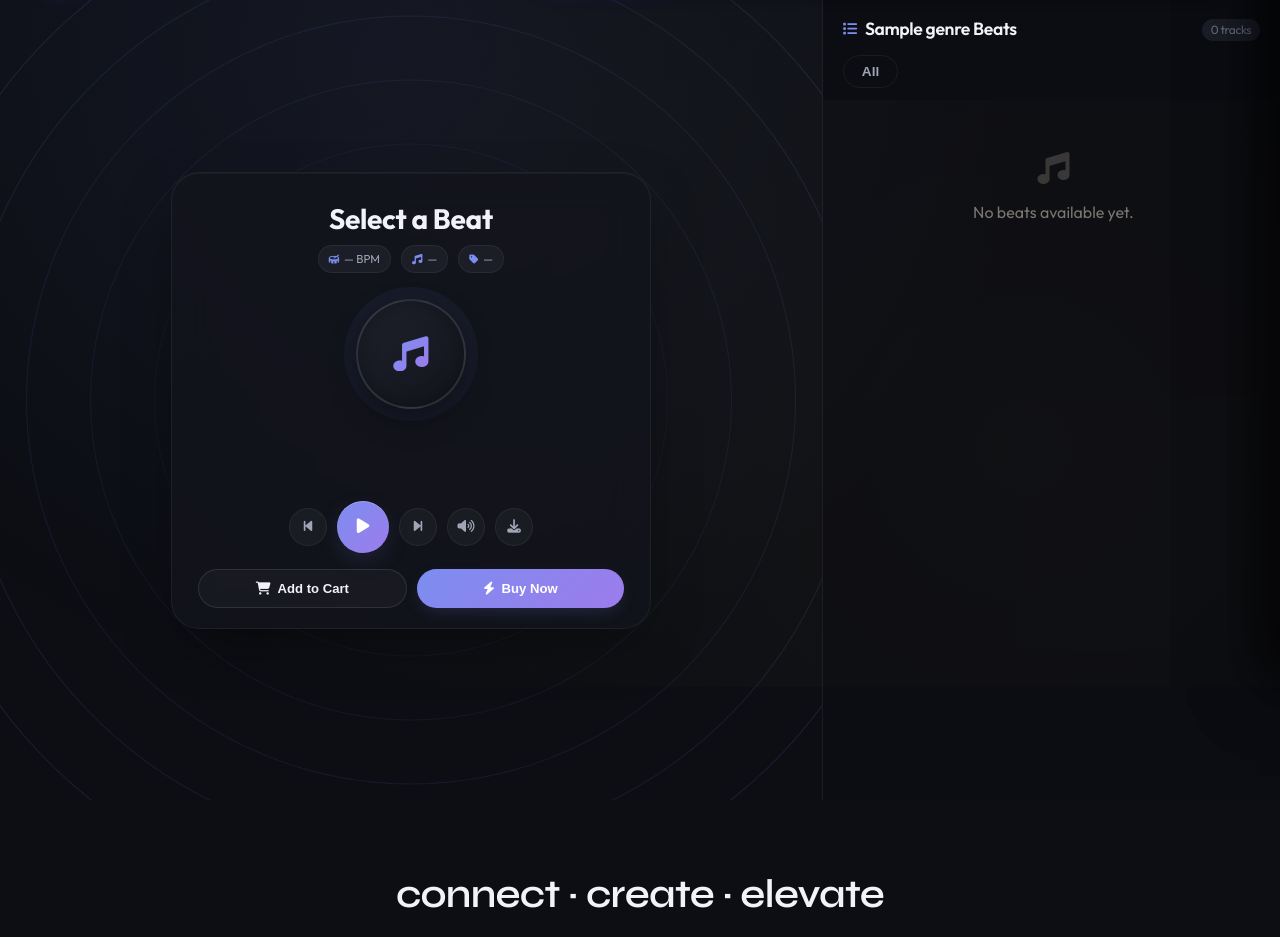
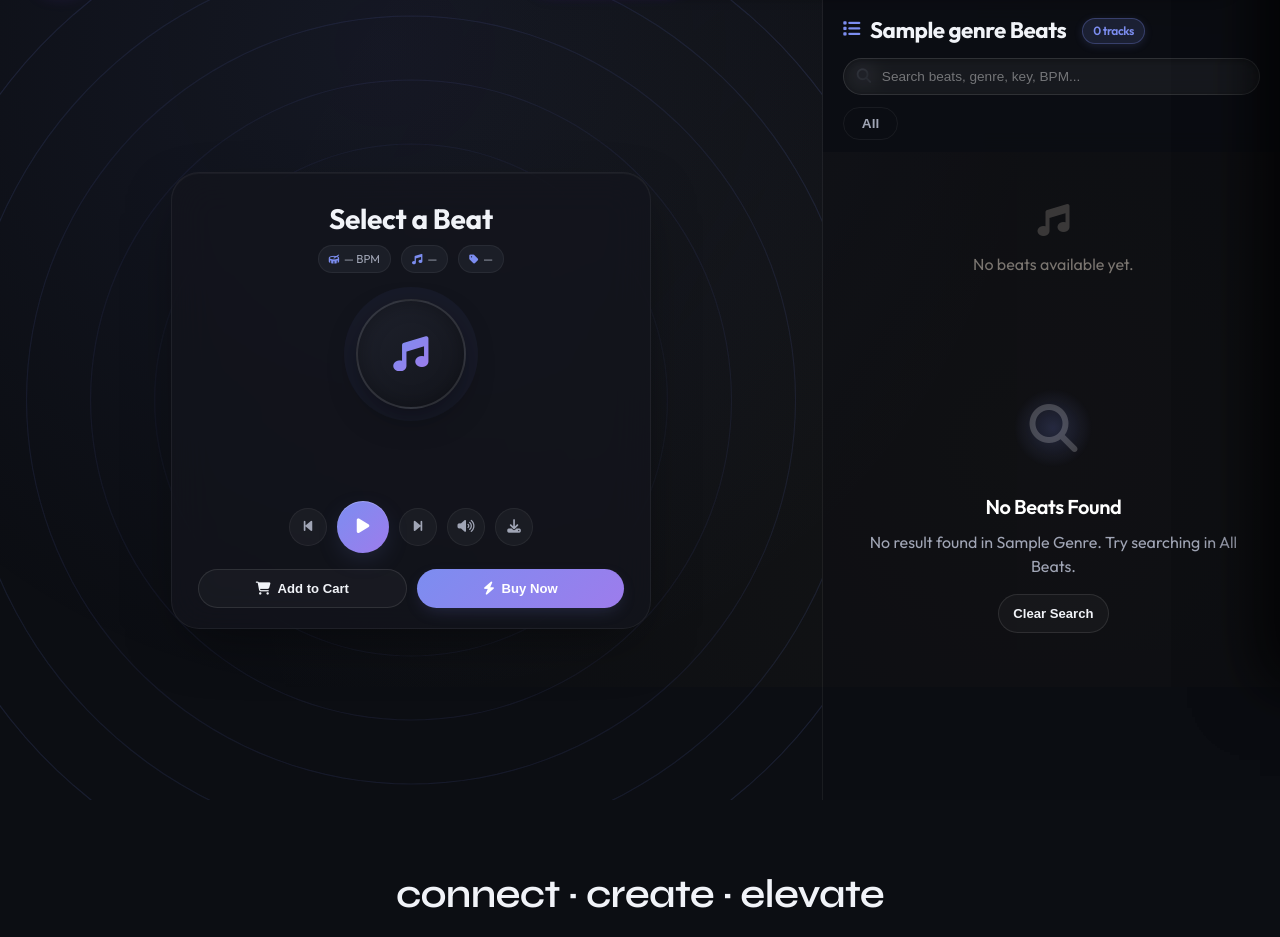
Before and after one commit to adeelabbasi111/XloveBeatz, a Flask app: a page that uses templates/player.html in a window 1280 px wide. Shown: the part 113-1050 px from the top of the page. Run offline with Flask 3, Linux system fonts and the light colour scheme; tables that the repository leaves empty hold one stand-in row (values such as "Sample post"); parts of the project's set-up code (start-up, migrations or seed data) failed here and were passed over.

Commit message:
Fix the fire glitch and the tracklist genre clipping

```diff
--- a/static/css/player-bundle.css
+++ b/static/css/player-bundle.css
@@ -645,28 +645,138 @@ TRACKLIST PANEL
   backdrop-filter: blur(10px);
 }
 
+.panel-header-top {
+  display: flex;
+  flex-direction: column;
+  align-items: stretch;
+  gap: 12px;
+  margin-bottom: 12px;
+}
+
 .panel-header h2 {
-  font-size: 1.1rem;
-  font-weight: 600;
-  display: flex;
-  align-items: center;
-  gap: 8px;
-  margin-bottom: 12px;
+  font-size: 1.4rem;
+  font-weight: 700;
+  display: flex;
+  align-items: flex-start;
+  flex-wrap: wrap;
+  gap: 10px;
+  margin-bottom: 0;
+  line-height: 1.3;
 }
 
 .panel-header h2 i {
   color: var(--accent-soft);
+  font-size: 1.1rem;
+  margin-top: 4px;
+}
+
+#tracklistTitle {
+  word-break: break-word;
+}
+
+.track-count {
+  font-weight: 600;
+  font-size: 0.75rem;
+  color: var(--accent-soft);
+  padding: 4px 10px;
+  background: rgba(124, 141, 240, 0.15);
+  border: 1px solid rgba(124, 141, 240, 0.3);
+  border-radius: 20px;
+  white-space: nowrap;
+  flex-shrink: 0;
+  align-self: center;
+  margin-left: 6px;
+  box-shadow: 0 2px 8px rgba(124, 141, 240, 0.15);
+}
+
+/* Search Bar (Glassmorphism) */
+.tracklist-search {
+  position: relative;
+  width: 100%;
+}
+
+.tracklist-search .search-icon {
+  position: absolute;
+  left: 14px;
+  top: 50%;
+  transform: translateY(-50%);
+  color: var(--text-muted);
   font-size: 0.9rem;
-}
-
-.track-count {
-  font-weight: 400;
-  font-size: 0.75rem;
-  color: var(--text-muted);
-  margin-left: auto;
-  padding: 2px 9px;
-  background: var(--bg-elevated);
-  border-radius: 20px;
+  pointer-events: none;
+  transition: color 0.3s ease;
+}
+
+.tracklist-search input {
+  width: 100%;
+  background: rgba(255, 255, 255, 0.05);
+  border: 1px solid rgba(255, 255, 255, 0.1);
+  border-radius: 30px;
+  padding: 10px 14px 10px 38px;
+  color: #fff;
+  font-size: 0.85rem;
+  outline: none;
+  backdrop-filter: blur(10px);
+  box-shadow: inset 0 2px 4px rgba(0, 0, 0, 0.2);
+  transition: all 0.3s ease;
+}
+
+.tracklist-search input::placeholder {
+  color: rgba(255, 255, 255, 0.4);
+}
+
+.tracklist-search input:focus {
+  background: rgba(255, 255, 255, 0.08);
+  border-color: rgba(124, 141, 240, 0.5);
+  box-shadow: 0 0 15px rgba(124, 141, 240, 0.2), inset 0 2px 4px rgba(0, 0, 0, 0.2);
+}
+
+.tracklist-search input:focus + .search-icon {
+  color: var(--accent-soft);
+}
+
+/* Empty State */
+.search-empty-state {
+  display: flex;
+  flex-direction: column;
+  align-items: center;
+  justify-content: center;
+  padding: 4rem 1rem;
+  text-align: center;
+  color: var(--text-secondary);
+}
+
+.empty-icon-wrapper {
+  position: relative;
+  width: 80px;
+  height: 80px;
+  display: flex;
+  align-items: center;
+  justify-content: center;
+  margin-bottom: 1.5rem;
+}
+
+.empty-icon-wrapper i {
+  font-size: 3rem;
+  color: rgba(255, 255, 255, 0.2);
+  z-index: 2;
+}
+
+.empty-glow {
+  position: absolute;
+  top: 50%;
+  left: 50%;
+  transform: translate(-50%, -50%);
+  width: 100%;
+  height: 100%;
+  background: radial-gradient(circle, rgba(124, 141, 240, 0.2) 0%, transparent 70%);
+  z-index: 1;
+}
+
+.search-empty-state h3 {
+  font-size: 1.25rem;
+  font-weight: 600;
+  color: #fff;
+  margin-bottom: 0.5rem;
 }
 
 /* Category tabs */
--- a/static/js/player.js
+++ b/static/js/player.js
@@ -41,12 +41,17 @@ var volumeSlider  = document.getElementById('volumeSlider');
 var volumeIcon    = document.getElementById('volumeIcon');
 var volumeWrapper = document.getElementById('volumeWrapper');
 
+// Search Bar
+var trackSearchInput = document.getElementById('trackSearchInput');
+var clearSearchBtn   = document.getElementById('clearSearchBtn');
+
 // ════════════════════════════════════════════════════════════
 // STATE
 // ════════════════════════════════════════════════════════════
 var allTrackItems    = Array.prototype.slice.call(document.querySelectorAll('.track-item'));
 var currentTrackIndex = 0;
 var activeCategory    = 'all';
+var searchQuery       = '';
 var isPlaying         = false;
 var audioCtx          = null;
 var analyser          = null;
@@ -813,39 +818,72 @@ if (tracklistScroll) {
   });
 }
 
-// ════════════════════════════════════════════════════════════
-// CATEGORY FILTERS
+/// ════════════════════════════════════════════════════════════
+// CATEGORY & SEARCH FILTERS
 // ════════════════════════════════════════════════════════════
 function getFilteredTracks() {
-  if (!activeCategory || activeCategory === 'all') return allTrackItems;
-  var target = activeCategory.trim().toLowerCase();
+  var target = (activeCategory || 'all').trim().toLowerCase();
+  var query = (searchQuery || '').trim().toLowerCase();
+
   return allTrackItems.filter(function (t) {
     var g = (t.dataset.genre || '').trim().toLowerCase();
-    return g === target;
+    var categoryMatch = (target === 'all' || g === target);
+    if (!categoryMatch) return false;
+
+    if (!query) return true;
+
+    var nameMatch = (t.dataset.name || '').toLowerCase().indexOf(query) !== -1;
+    var genreMatch = g.indexOf(query) !== -1;
+    var keyMatch = (t.dataset.key || '').toLowerCase().indexOf(query) !== -1;
+    var bpmMatch = (t.dataset.bpm || '').toLowerCase().indexOf(query) !== -1;
+
+    return nameMatch || genreMatch || keyMatch || bpmMatch;
   });
 }
 
-function applyFilter(category) {
-  activeCategory = category;
-  var target = category.trim().toLowerCase();
+function updateTrackVisibility() {
+  var target = (activeCategory || 'all').trim().toLowerCase();
+  var query = (searchQuery || '').trim().toLowerCase();
 
   allTrackItems.forEach(function (t) {
     var g = (t.dataset.genre || '').trim().toLowerCase();
-    var genreMatch = (g === target);
-    t.style.display = (target === 'all' || genreMatch) ? '' : 'none';
+    var categoryMatch = (target === 'all' || g === target);
+
+    var searchMatch = true;
+    if (query) {
+      var nameMatch = (t.dataset.name || '').toLowerCase().indexOf(query) !== -1;
+      var genreMatch = g.indexOf(query) !== -1;
+      var keyMatch = (t.dataset.key || '').toLowerCase().indexOf(query) !== -1;
+      var bpmMatch = (t.dataset.bpm || '').toLowerCase().indexOf(query) !== -1;
+      searchMatch = nameMatch || genreMatch || keyMatch || bpmMatch;
+    }
+
+    t.style.display = (categoryMatch && searchMatch) ? '' : 'none';
   });
 
   var visible = getFilteredTracks();
   if (trackCount) trackCount.textContent = visible.length + ' tracks';
 
+  var noResults = document.getElementById('noSearchResults');
+  if (noResults) {
+      noResults.style.display = (visible.length === 0) ? 'flex' : 'none';
+      if (visible.length === 0) {
+          var msg = document.getElementById('emptyStateMessage');
+          if (msg) {
+              if (target !== 'all' && target !== '') {
+                  var capitalizedTarget = target.split(' ').map(function(word) { return word.charAt(0).toUpperCase() + word.slice(1); }).join(' ');
+                  msg.textContent = 'No result found in ' + capitalizedTarget + '. Try searching in All Beats.';
+              } else {
+                  msg.textContent = 'Try adjusting your search or clearing the filters.';
+              }
+          }
+      }
+  }
+
   document.querySelectorAll('.cat-tab').forEach(function (tab) {
     var tabCat = (tab.dataset.category || '').trim().toLowerCase();
     tab.classList.toggle('active', tabCat === target);
   });
-
-  if (typeof updateTracklistHeading === 'function') {
-      updateTracklistHeading(category);
-  }
 
   var currentTrackVisible = visible.find(function (t) {
     return parseInt(t.dataset.index, 10) === currentTrackIndex;
@@ -854,14 +892,21 @@ function applyFilter(category) {
   if (currentTrackVisible) {
     highlightTrackItem(currentTrackIndex);
   } else if (visible.length > 0) {
-    // Auto-select the first track in the new filter if current is hidden
     var firstIdx = parseInt(visible[0].dataset.index, 10);
     currentTrackIndex = firstIdx;
     updatePlayerUI(visible[0].dataset);
     highlightTrackItem(firstIdx);
-  } else {
-    allTrackItems.forEach(function (t) { t.classList.remove('active'); });
   }
+}
+
+function applyFilter(category) {
+  activeCategory = category;
+
+  if (typeof updateTracklistHeading === 'function') {
+      updateTracklistHeading(category);
+  }
+
+  updateTrackVisibility();
 }
 
 function buildCategoryTabs() {
@@ -1032,6 +1077,26 @@ if (buyNowBtn) {
 }
 
 // ════════════════════════════════════════════════════════════
+// SEARCH EVENT LISTENERS
+// ════════════════════════════════════════════════════════════
+if (trackSearchInput) {
+  trackSearchInput.addEventListener('input', function (e) {
+    searchQuery = e.target.value;
+    updateTrackVisibility();
+  });
+}
+
+if (clearSearchBtn) {
+  clearSearchBtn.addEventListener('click', function (e) {
+    if (trackSearchInput) {
+      trackSearchInput.value = '';
+    }
+    searchQuery = '';
+    updateTrackVisibility();
+  });
+}
+
+// ════════════════════════════════════════════════════════════
 // INIT
 // ════════════════════════════════════════════════════════════
 function init() {
--- a/templates/player.html
+++ b/templates/player.html
@@ -90,6 +90,7 @@
     {# ============ TRACKLIST ============ #}
     <section class="tracklist-panel">
         <div class="panel-header">
+            <div class="panel-header-top">
                 <h2>
                     <i class="fas fa-list"></i>
                     <span id="tracklistTitle">
@@ -97,6 +98,13 @@
                     </span>
                     <span class="track-count" id="trackCount">{{ beats | length }} tracks</span>
                 </h2>
+
+                <div class="tracklist-search">
+                    <i class="fas fa-search search-icon"></i>
+                    <input type="text" id="trackSearchInput" placeholder="Search beats, genre, key, BPM..." autocomplete="off">
+                </div>
+            </div>
+
             <div id="categoryTabs" class="category-tabs">
                 <button class="cat-tab active" data-category="all">All</button>
             </div>
@@ -160,6 +168,16 @@
                 <p>No beats available yet.</p>
             </div>
             {% endfor %}
+
+            <div id="noSearchResults" class="search-empty-state" style="display: none;">
+                <div class="empty-icon-wrapper">
+                    <i class="fas fa-search"></i>
+                    <div class="empty-glow"></div>
+                </div>
+                <h3>No Beats Found</h3>
+                <p id="emptyStateMessage">Try adjusting your search or clearing the filters.</p>
+                <button class="btn btn-cart" id="clearSearchBtn" style="margin-top: 1rem;">Clear Search</button>
+            </div>
         </div>
     </section>
 
```
Also changed, not shown: other parts of static/css/player-bundle.css (+22 -30 lines). Lines whose indentation alone changed are shown as unchanged.
